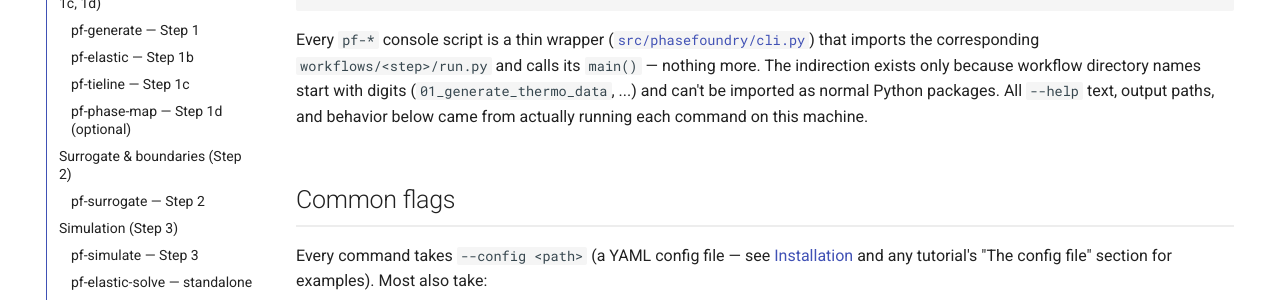
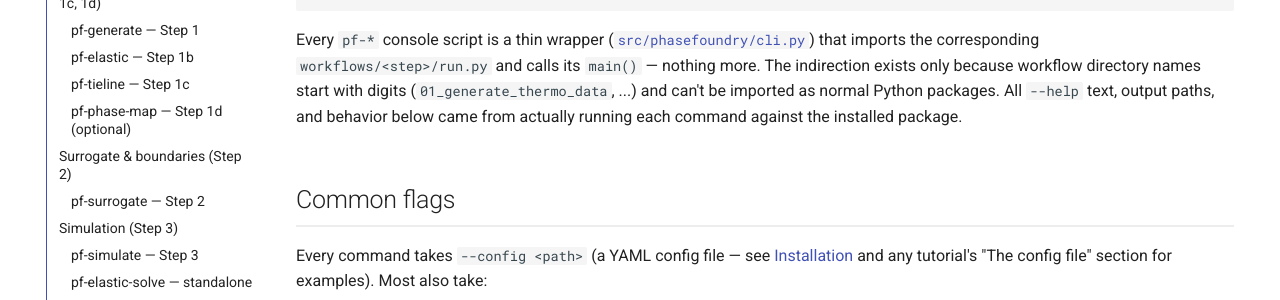
Before and after one commit to vahid2364/PhaseFoundry, an MkDocs documentation site: the page built from docs/cli_reference.md, in a window 1280 px wide and 900 px high. Shown: the part 288-588 px from the top of the window. Built offline with MkDocs 1.6.1 and Material for MkDocs 9.7.7, drawn with Linux system fonts in a browser that asks for light colours; comment, search, counter and statistics services are not loaded.

Commit message:
Tighten CLI reference intro wording

```diff
--- a/docs/cli_reference.md
+++ b/docs/cli_reference.md
@@ -15,8 +15,8 @@ that imports the corresponding `workflows/<step>/run.py` and calls its
 `main()` — nothing more. The indirection exists only because workflow
 directory names start with digits (`01_generate_thermo_data`, ...) and
 can't be imported as normal Python packages. All `--help` text, output
-paths, and behavior below came from actually running each command on this
-machine.
+paths, and behavior below came from actually running each command against
+the installed package.
 
 ## Common flags
 
```
